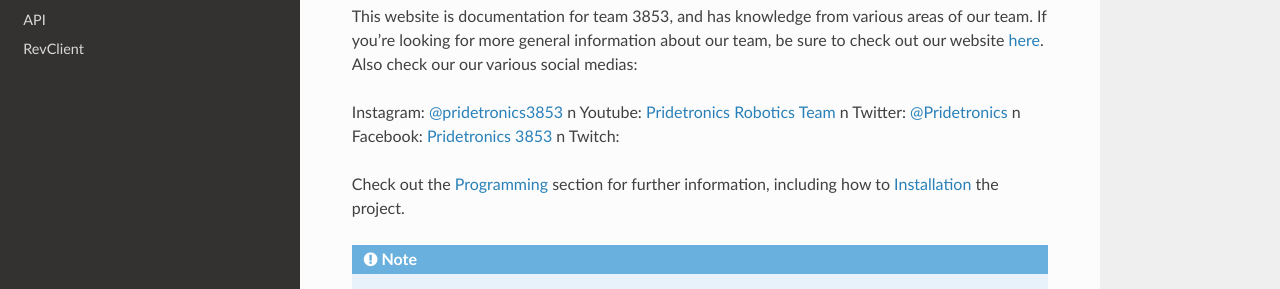
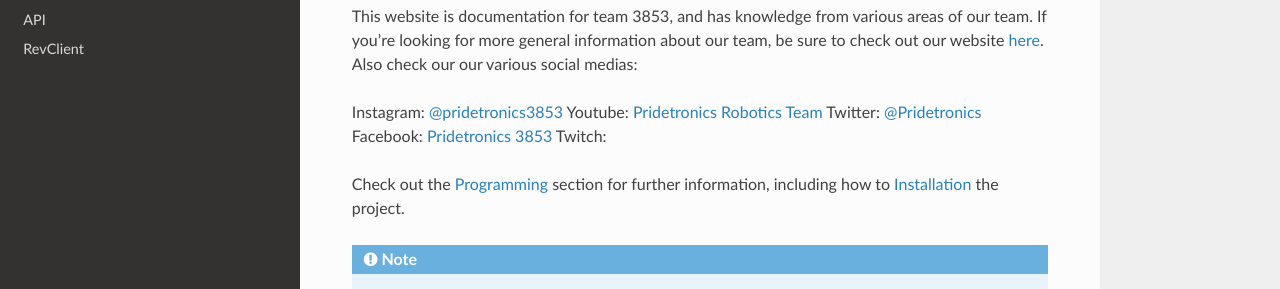
Before and after one commit to KaterinaDeeter/3853-Documentation, a Sphinx documentation site: the page built from docs/source/index.rst, in a window 1280 px wide. Shown: the part 155-444 px from the top of the page. Built offline with Sphinx 7.4.7 and the Read the Docs theme 2.0.0, drawn with Linux system fonts in a browser that asks for light colours.

Commit message:
Maybe line breaks??

```diff
--- a/docs/source/index.rst
+++ b/docs/source/index.rst
@@ -6,10 +6,10 @@
 `here <https://www.pridetronics.com/>`_.
 Also check our our various social medias:
 
-Instagram: `@pridetronics3853 <https://www.instagram.com/pridetronics3853/?hl=en/>`_ \n
-Youtube: `Pridetronics Robotics Team <https://www.youtube.com/channel/UCOgZtTsdvrcrhVNaMPUulmQ/>`_ \n
-Twitter: `@Pridetronics <https://twitter.com/pridetronics?lang=en/>`_ \n
-Facebook: `Pridetronics 3853 <https://www.facebook.com/Pridetronics/>`_ \n
+Instagram: `@pridetronics3853 <https://www.instagram.com/pridetronics3853/?hl=en/>`_ \
+Youtube: `Pridetronics Robotics Team <https://www.youtube.com/channel/UCOgZtTsdvrcrhVNaMPUulmQ/>`_ \
+Twitter: `@Pridetronics <https://twitter.com/pridetronics?lang=en/>`_ \
+Facebook: `Pridetronics 3853 <https://www.facebook.com/Pridetronics/>`_ \
 Twitch:
 
 Check out the :doc:`usage` section for further information, including
```
